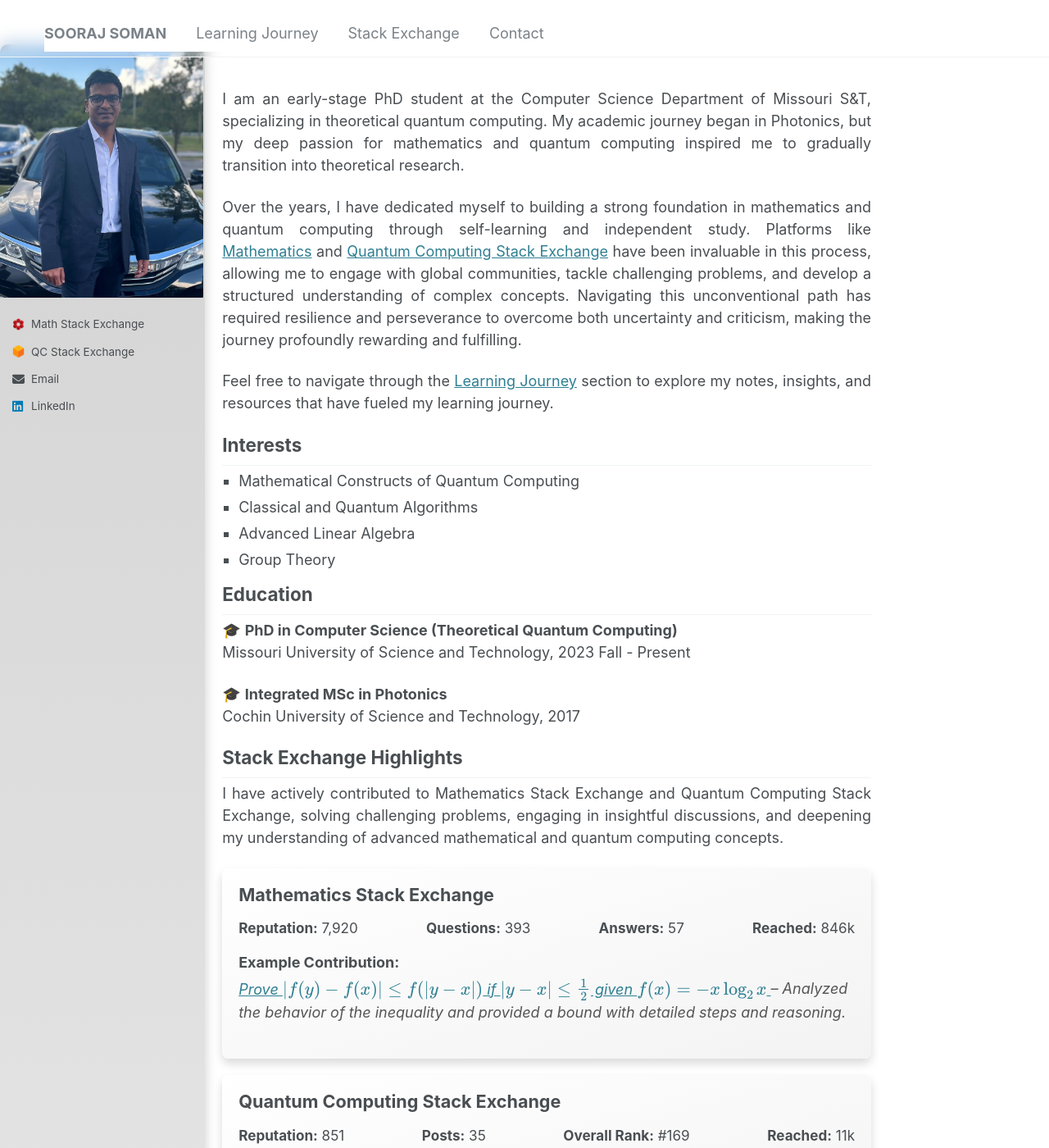
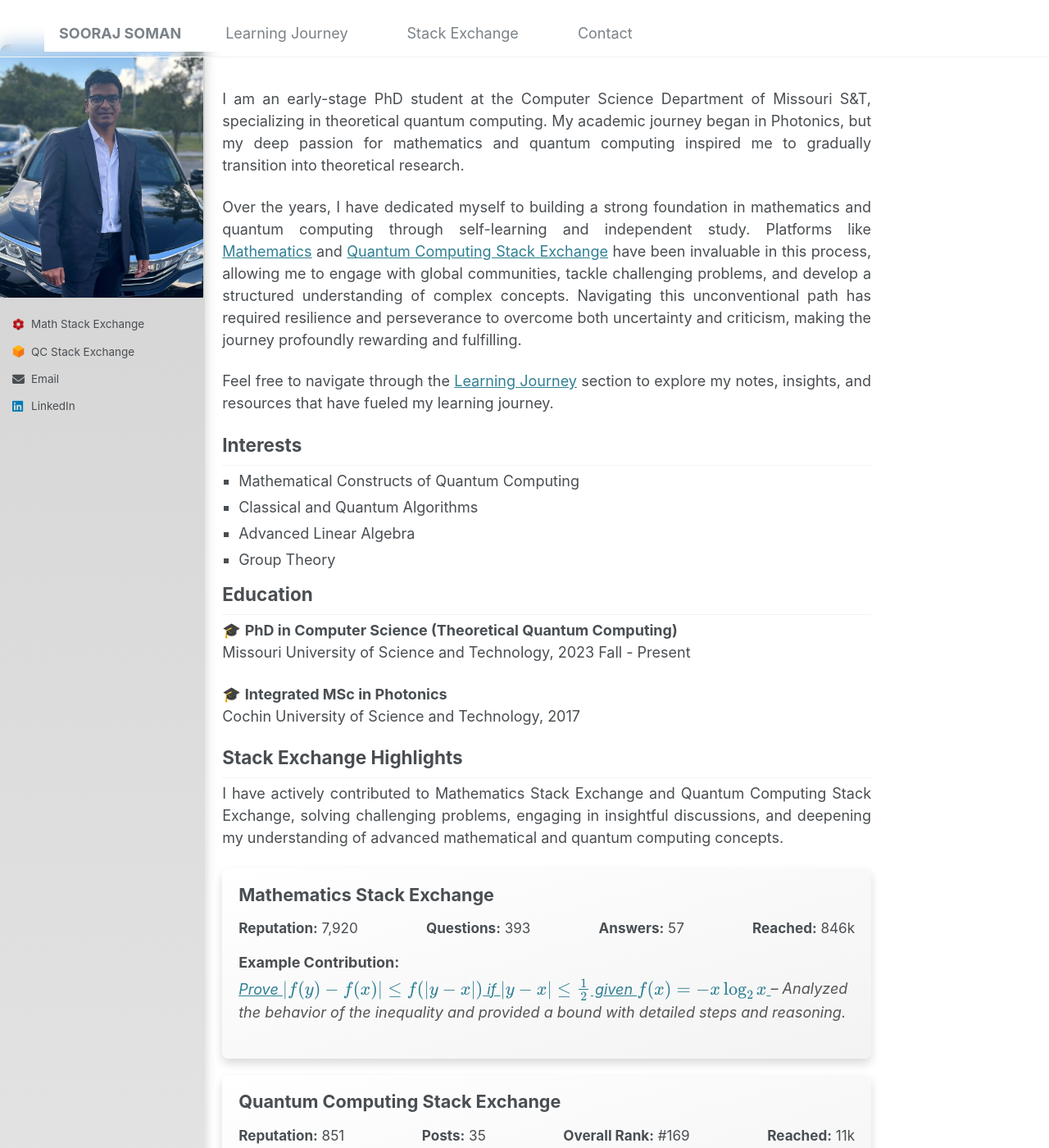
Before and after one commit to soorajss1729/soorajss1729.github.io, a Jekyll site: the page built from _pages/about.md, in a window 1280 px wide and 1400 px high. Shown: the whole window at 82% size. Built offline with Jekyll 4.4.1, drawn with Linux system fonts in a browser that asks for light colours.

Commit message:
Update _masthead.scss

```diff
--- a/_sass/_masthead.scss
+++ b/_sass/_masthead.scss
@@ -50,12 +50,16 @@
 }
 
 .masthead__menu-item {
-  display: inline-block; /* Ensure they are inline  block;*/
+  display: flex; /* Ensure they align horizontally */
+  justify-content: center;
+  align-items: center;
+  padding: 0 1em; /* Adjust spacing */
   background: transparent; /* Remove white background */
-  list-style-type: none;
+  list-style-type: none; /* No list style */
+  border: none; /* Remove borders */
+  box-shadow: none; /* Remove shadow effects */
+
   /*white-space: nowrap;*/
-  border: none; /* Remove borders if any */
-  box-shadow: none; /* Remove shadow effects if any */
 
   &--lg {
     padding-right: 0em;/*2em;*/
```
